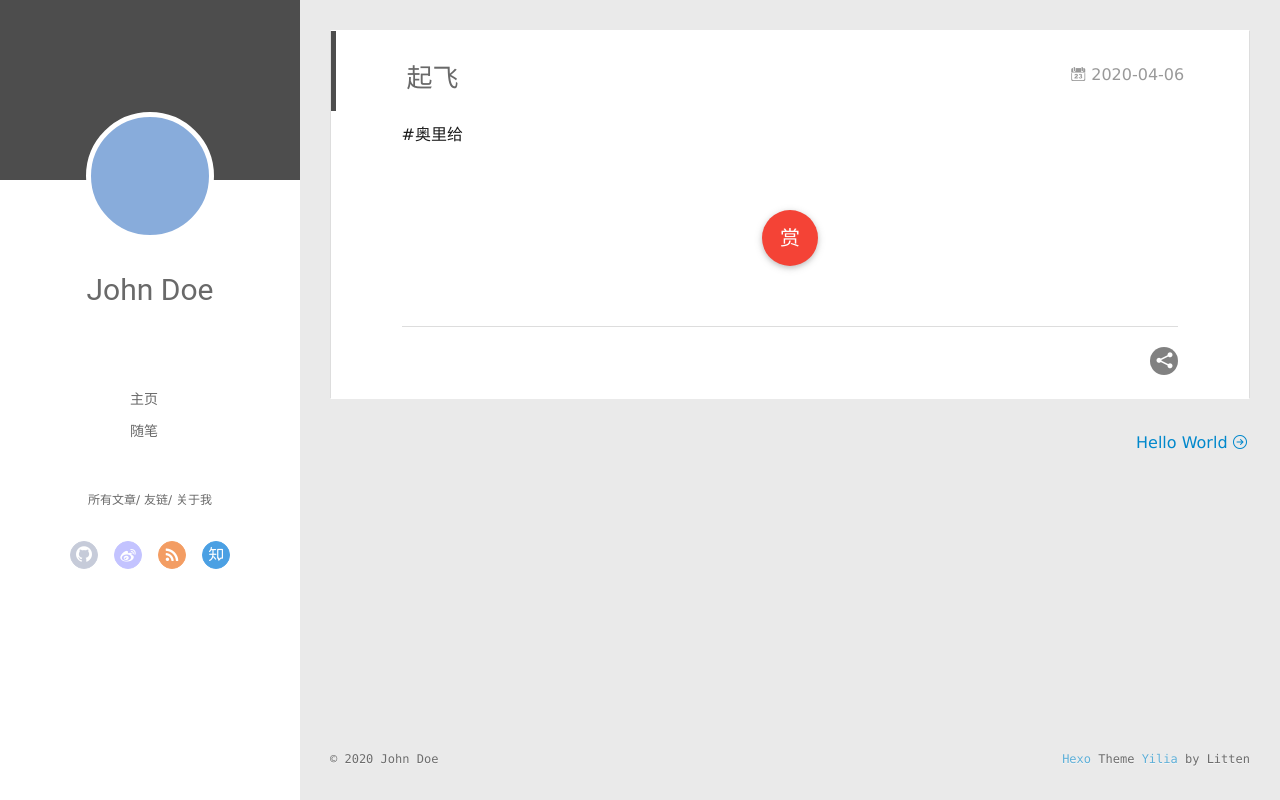
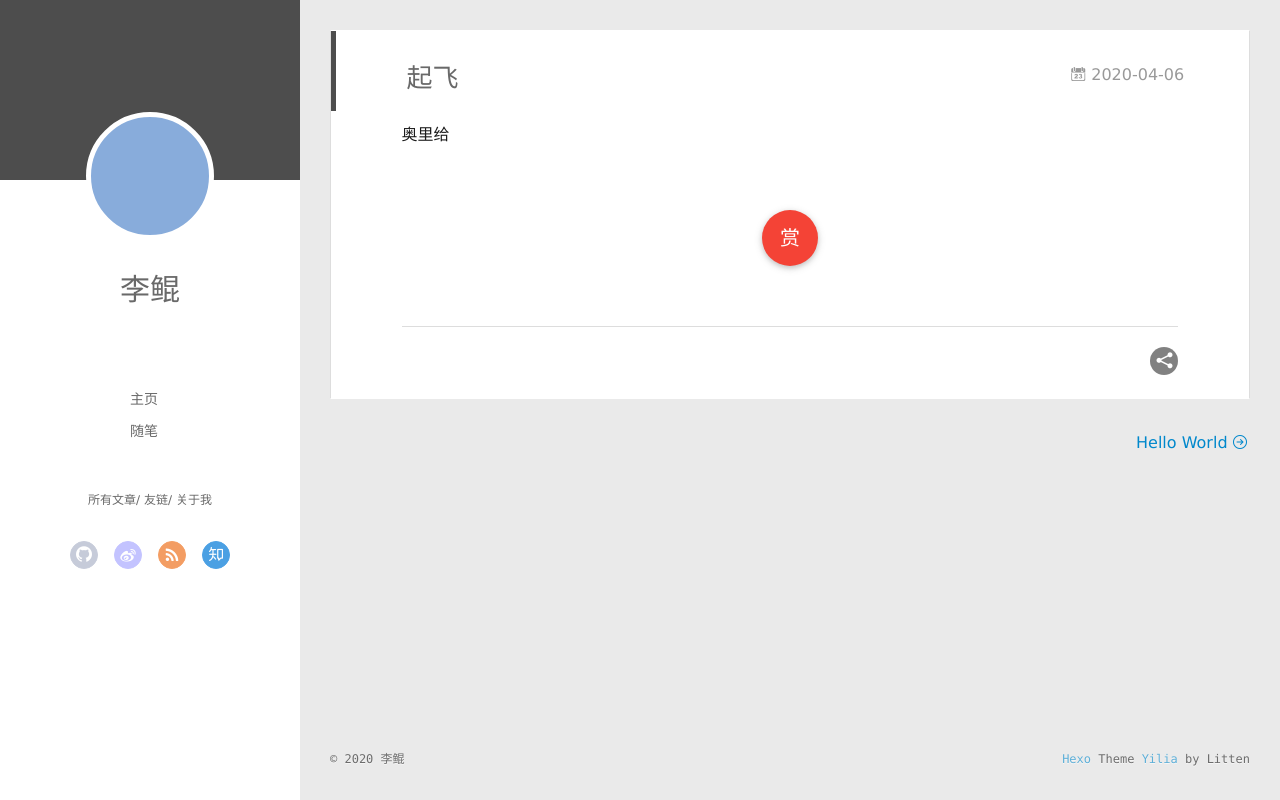
Before and after one commit to StudyDayByDay/StudyDayByDay.github.io, a plain HTML site: page 2020/04/06/起飞/index.html in a window 1280 px wide. Drawn offline with Linux system fonts and the light colour scheme; no server answers.

Commit message:
Site updated: 2020-04-07 21:21:37

```diff
--- a/2020/04/06/起飞/index.html
+++ b/2020/04/06/起飞/index.html
@@ -8,16 +8,16 @@
   <link rel="dns-prefetch" href="http://yoursite.com">
   <title>起飞 | Hexo</title>
   <meta name="viewport" content="width=device-width, initial-scale=1, maximum-scale=1">
-  <meta name="description" content="#奥里给">
+  <meta name="description" content="奥里给">
 <meta property="og:type" content="article">
 <meta property="og:title" content="起飞">
 <meta property="og:url" content="http://yoursite.com/2020/04/06/%E8%B5%B7%E9%A3%9E/index.html">
 <meta property="og:site_name" content="Hexo">
-<meta property="og:description" content="#奥里给">
+<meta property="og:description" content="奥里给">
 <meta property="og:locale" content="en_US">
 <meta property="article:published_time" content="2020-04-06T12:55:33.000Z">
-<meta property="article:modified_time" content="2020-04-06T12:57:46.639Z">
-<meta property="article:author" content="John Doe">
+<meta property="article:modified_time" content="2020-04-07T03:06:19.239Z">
+<meta property="article:author" content="李鲲">
 <meta name="twitter:card" content="summary">
 
     <link rel="alternative" href="/atom.xml" title="Hexo" type="application/atom+xml">
@@ -50,7 +50,7 @@
 			<img src="" class="js-avatar">
 		</a>
 		<hgroup>
-		  <h1 class="header-author"><a href="/">John Doe</a></h1>
+		  <h1 class="header-author"><a href="/">李鲲</a></h1>
 		</hgroup>
 
 
@@ -108,7 +108,7 @@
 				<img src="" class="js-avatar">
 			</div>
 			<hgroup>
-			  <h1 class="header-author js-header-author">John Doe</h1>
+			  <h1 class="header-author js-header-author">李鲲</h1>
 			</hgroup>
 
 
@@ -174,7 +174,7 @@
 
     <div class="article-entry" itemprop="articleBody">
 
-        <p>#奥里给</p>
+        <p>奥里给</p>
 
 
 
@@ -313,7 +313,7 @@
   <div class="outer">
     <div id="footer-info">
     	<div class="footer-left">
-    		&copy; 2020 John Doe
+    		&copy; 2020 李鲲
     	</div>
       	<div class="footer-right">
       		<a href="http://hexo.io/" target="_blank">Hexo</a>  Theme <a href="https://github.com/litten/hexo-theme-yilia" target="_blank">Yilia</a> by Litten
```
Also changed, not shown: 2020/04/06/hello-world/index.html (+4 -4 lines), archives/2020/04/index.html (+4 -4 lines), archives/2020/index.html (+4 -4 lines), archives/index.html (+4 -4 lines), index.html (+5 -5 lines).
